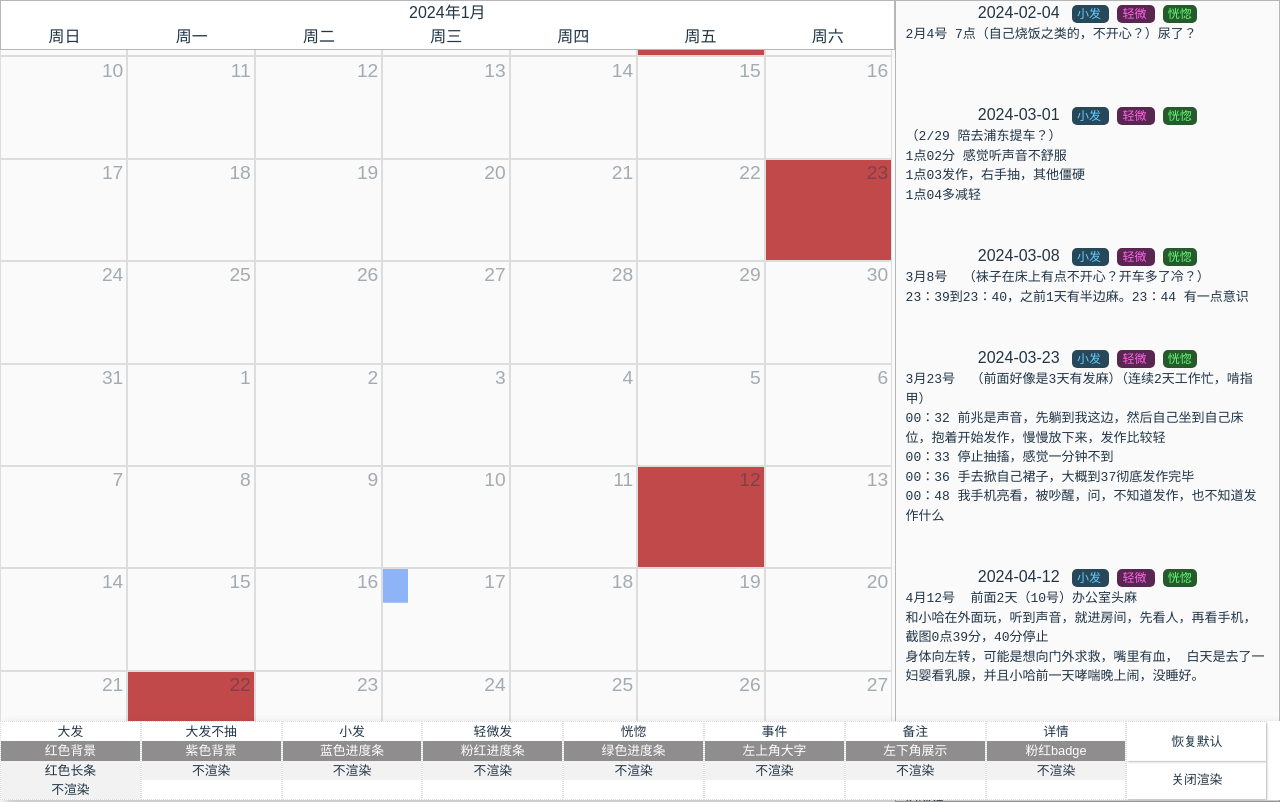
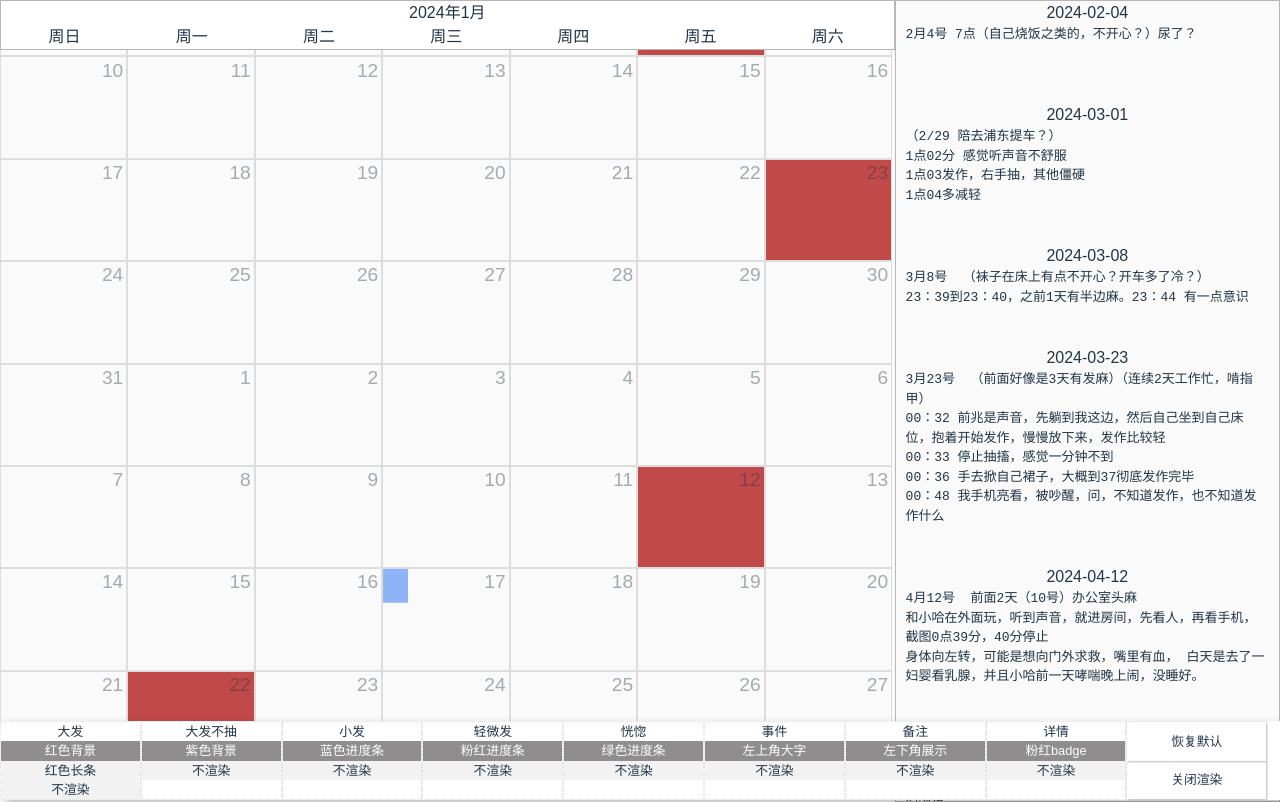
Before and after one commit to cwj0417/ep, a Vue app: page / in a window 1280 px wide. Built offline with nearby package versions, Linux system fonts and the light colour scheme.

Commit message:
feat: remove tag when 0

```diff
--- a/src/App.vue
+++ b/src/App.vue
@@ -115,8 +115,8 @@ onMounted(() => {
   <div id="detail" @scroll="onDetailScroll">
     <div class="detail-card" v-for="[datets, item] in Object.entries(datasource)"
       :ref="ref => detailRefs[datets] = ref">
-      {{ formatTs(datets) }} <span class="tag s3">小发 {{ item.s3 }}</span><span class="tag s4">轻微 {{ item.s4
-        }}</span><span class="tag hh">恍惚 {{ item.hh }}</span>
+      {{ formatTs(datets) }} <span class="tag s3" v-if="item.s3">小发 {{ item.s3 }}</span><span class="tag s4" v-if="item.s4">轻微 {{ item.s4
+        }}</span><span class="tag hh" v-if="item.hh">恍惚 {{ item.hh }}</span>
       <pre v-if="item.memo" style="font-weight: 900;font-size:16px;padding: 10px 20px">{{ item.memo }}</pre>
       <pre v-if="item.coner" style="font-weight: 900;font-size:16px;padding: 10px 20px">{{ item.coner[1] }}</pre>
       <pre>{{ item.detail }}
```
